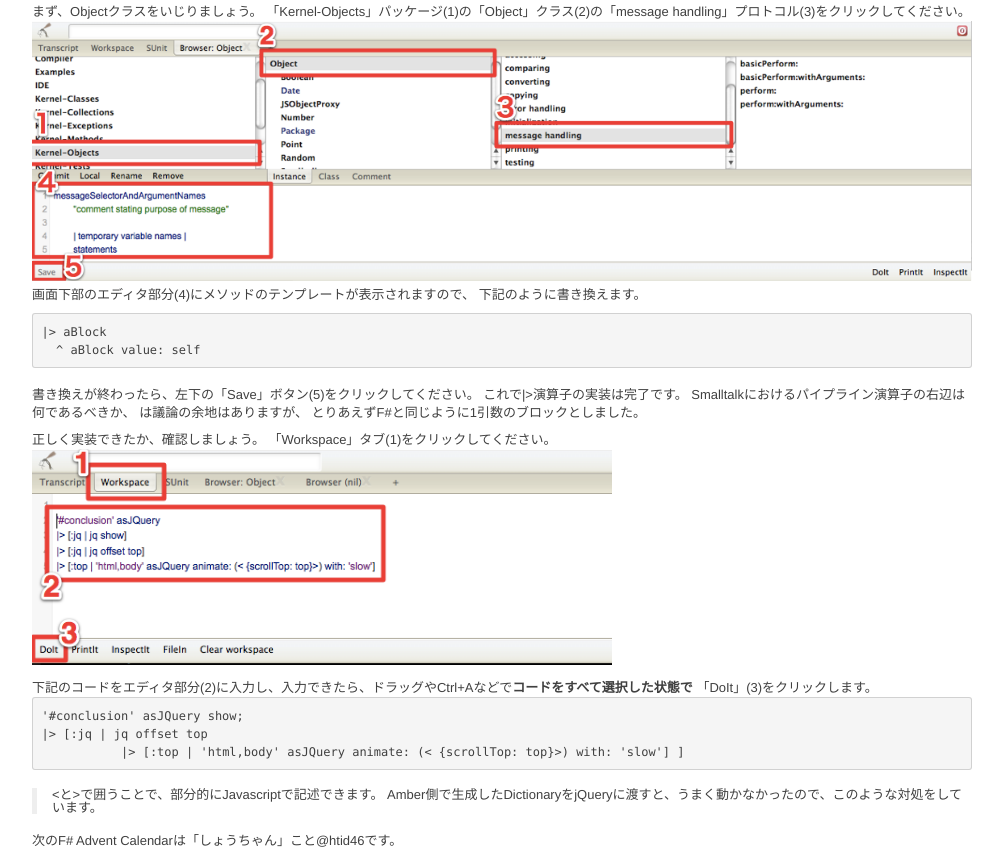
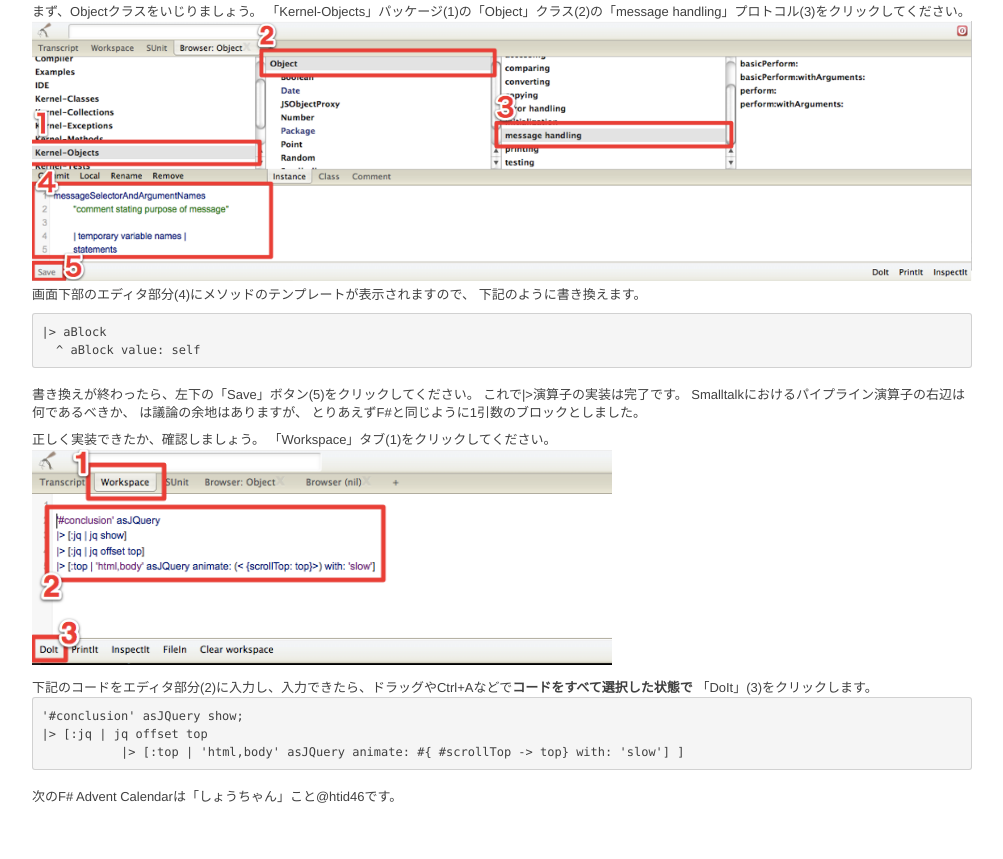
Before and after one commit to maedaunderscore/maedaunderscore.github.com, a plain HTML site: page advent/fsharp_for_smalltalker.html in a window 1280 px wide. Shown: the part 2335-3194 px from the top of the page, without its empty margins (138-1141 px from the left). After the commit the page ends 3150 px from the top, so only its background shows below. Drawn offline with Linux system fonts and the light colour scheme.

Commit message:
no need inline-js

```diff
--- a/advent/fsharp_for_smalltalker.html
+++ b/advent/fsharp_for_smalltalker.html
@@ -24,7 +24,6 @@
     <link rel="apple-touch-icon" href="images/apple-touch-icon.png">
     <link rel="apple-touch-icon" sizes="72x72" href="images/apple-touch-icon-72x72.png">
     <link rel="apple-touch-icon" sizes="114x114" href="images/apple-touch-icon-114x114.png">
-    <link rel="stylesheet" href="../highlight/styles/github.css">
     <script type='text/javascript' src="../amber/js/amber.js"></script>
   </head>
 
@@ -218,12 +217,8 @@ val it : (int -> unit) = &lt;fun:it@6-3&gt;</pre></div>
 	    <pre>
 '#conclusion' asJQuery show;
 |> [:jq | jq offset top
-           |> [:top | 'html,body' asJQuery animate: (< {scrollTop: top}>) with: 'slow'] ]
+           |> [:top | 'html,body' asJQuery animate: #{ #scrollTop -> top} with: 'slow'] ]
 </pre>
-<blockquote>
-&lt;と&gt;で囲うことで、部分的にJavascriptで記述できます。
-Amber側で生成したDictionaryをjQueryに渡すと、うまく動かなかったので、このような対処をしています。
-</blockquote>
 </p>
 	  <div id="conclusion" style="margin-top:600px;display:none">
 	    <h2>まとめ</h2>
```
